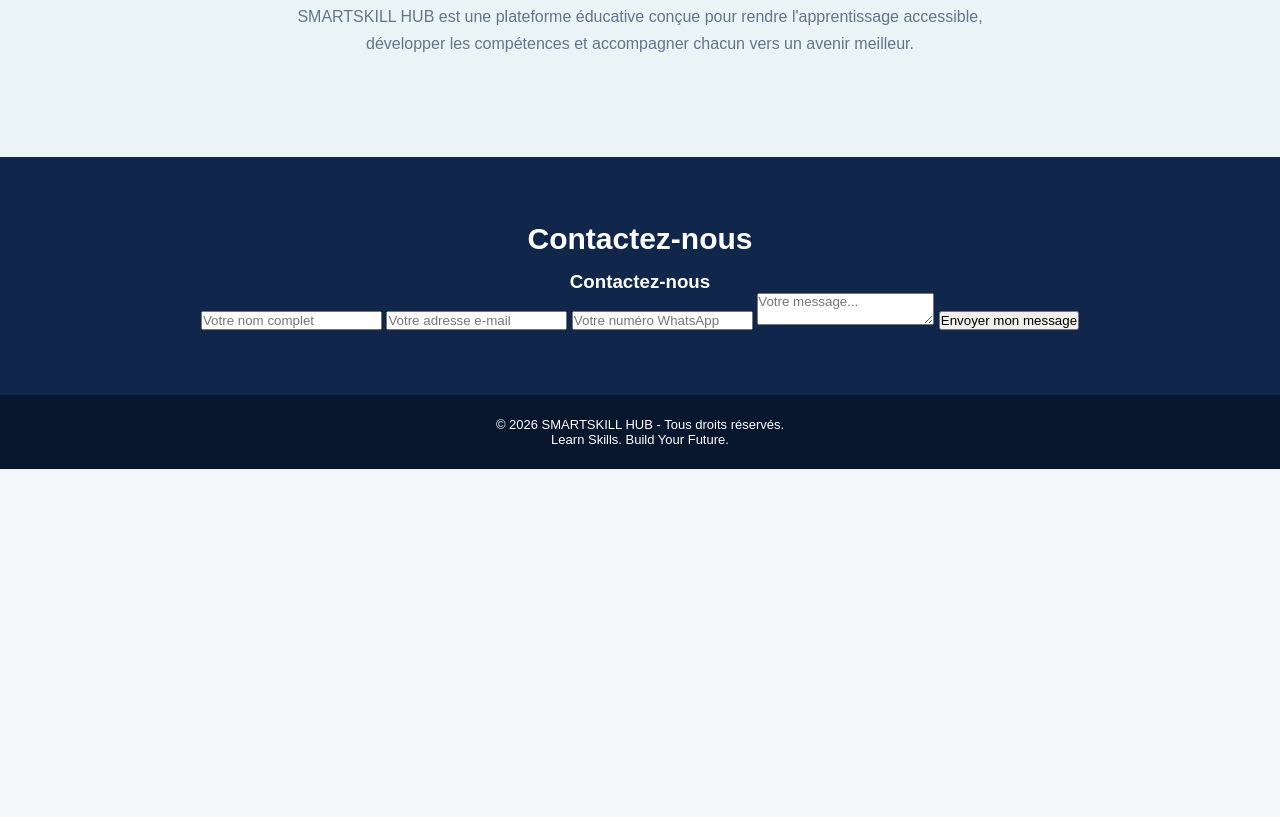
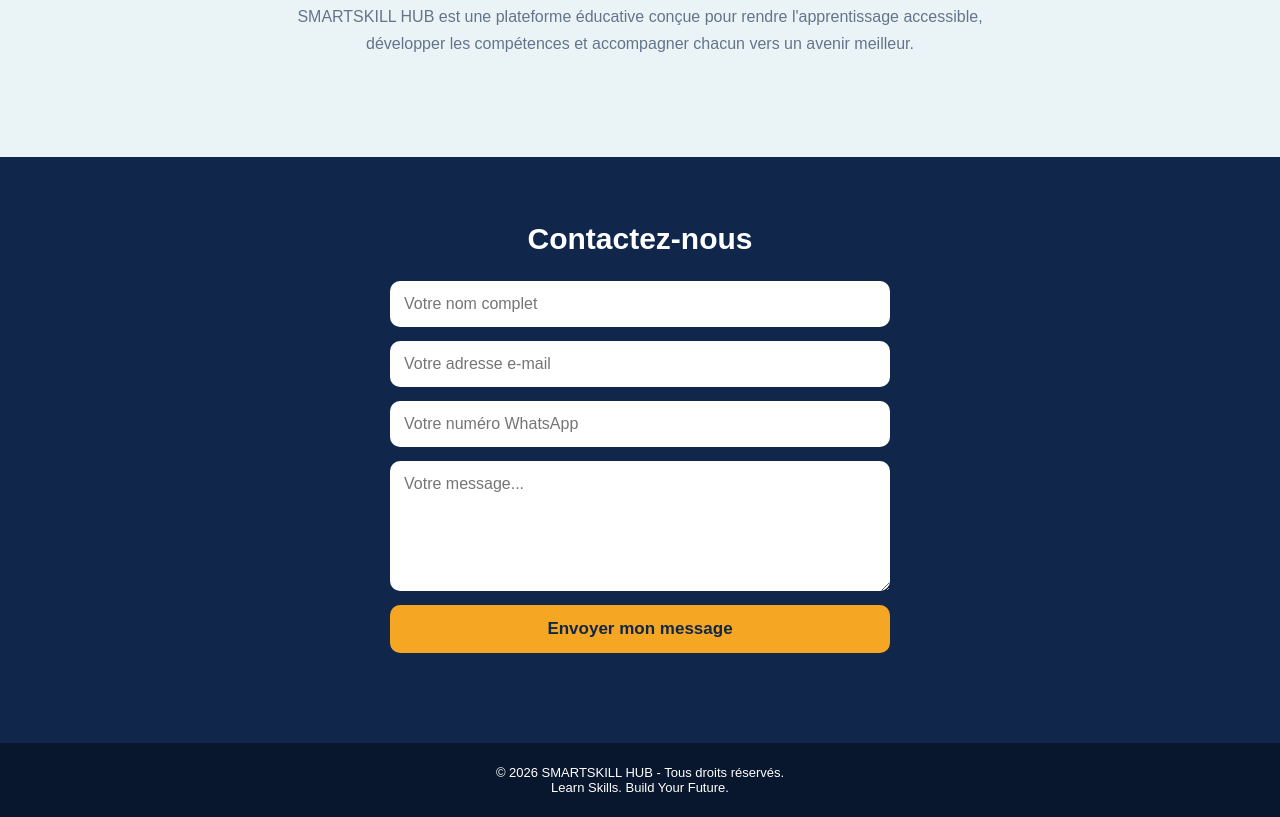
Before and after one commit to Smartkillhub/Smartskill-hub, a plain HTML site: page index.html in a window 1280 px wide. Shown: the part 1898-2715 px from the top of the page. Before the commit the page ends 2367 px from the top, so only its background shows below. Drawn offline with Linux system fonts and the light colour scheme.

Commit message:
Update index.html

```diff
--- a/index.html
+++ b/index.html
@@ -217,6 +217,49 @@ footer {
 
   .section-title { font-size: 25px; }
 }
+
+/* Design du formulaire SmartSkill Hub */
+.contact h3 {
+  display: none;
+}
+
+.contact form {
+  max-width: 500px;
+  width: 90%;
+  margin: 25px auto;
+  display: flex;
+  flex-direction: column;
+  gap: 14px;
+}
+
+.contact form input:not([type="hidden"]),
+.contact form textarea {
+  width: 100%;
+  box-sizing: border-box;
+  padding: 14px;
+  border: none;
+  border-radius: 10px;
+  font-size: 16px;
+  outline: none;
+}
+
+.contact form textarea {
+  min-height: 130px;
+  resize: vertical;
+}
+
+.contact form button {
+  width: 100%;
+  padding: 14px;
+  border: none;
+  border-radius: 10px;
+  background: #f5a623;
+  color: #102747;
+  font-size: 17px;
+  font-weight: bold;
+  cursor: pointer;
+}
+
 </style>
 </head>
 
```
